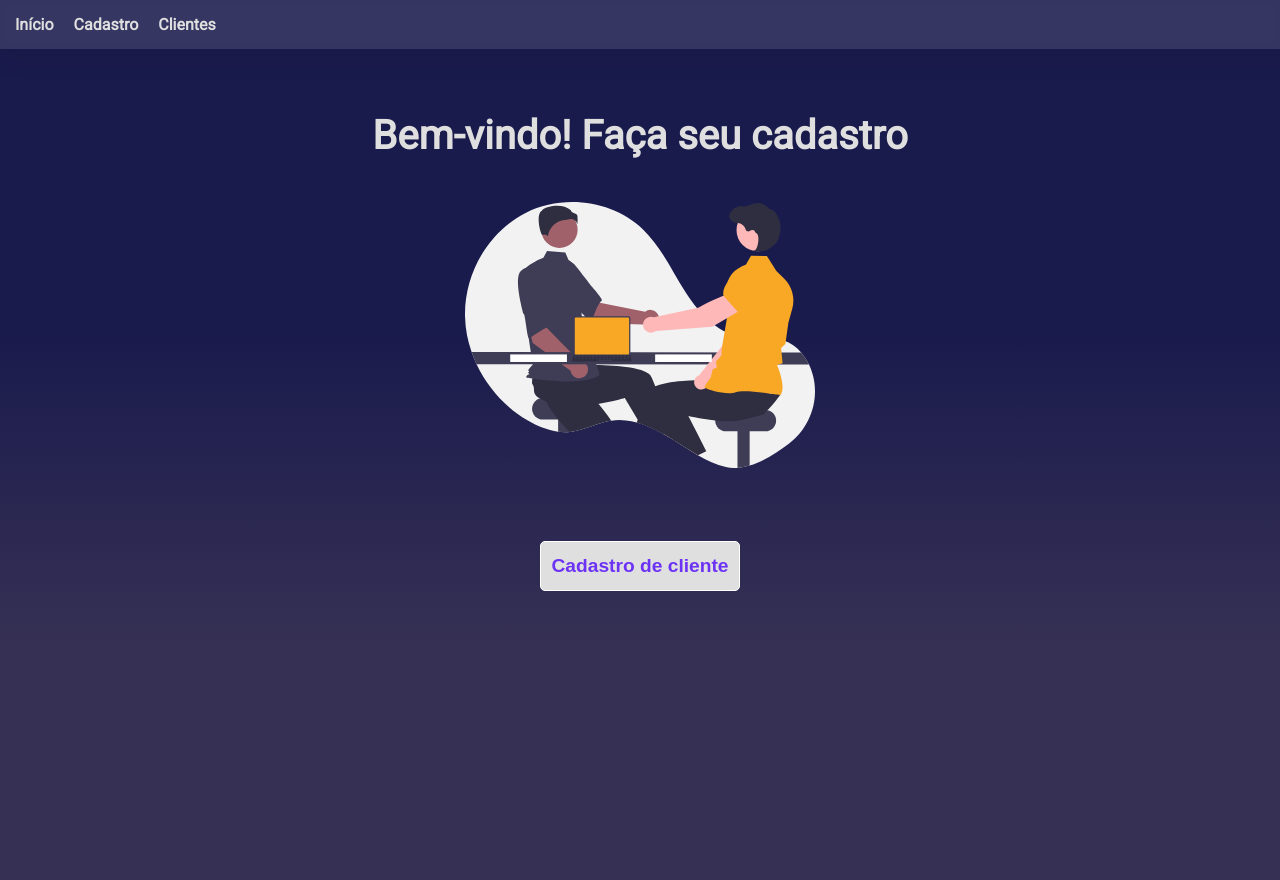
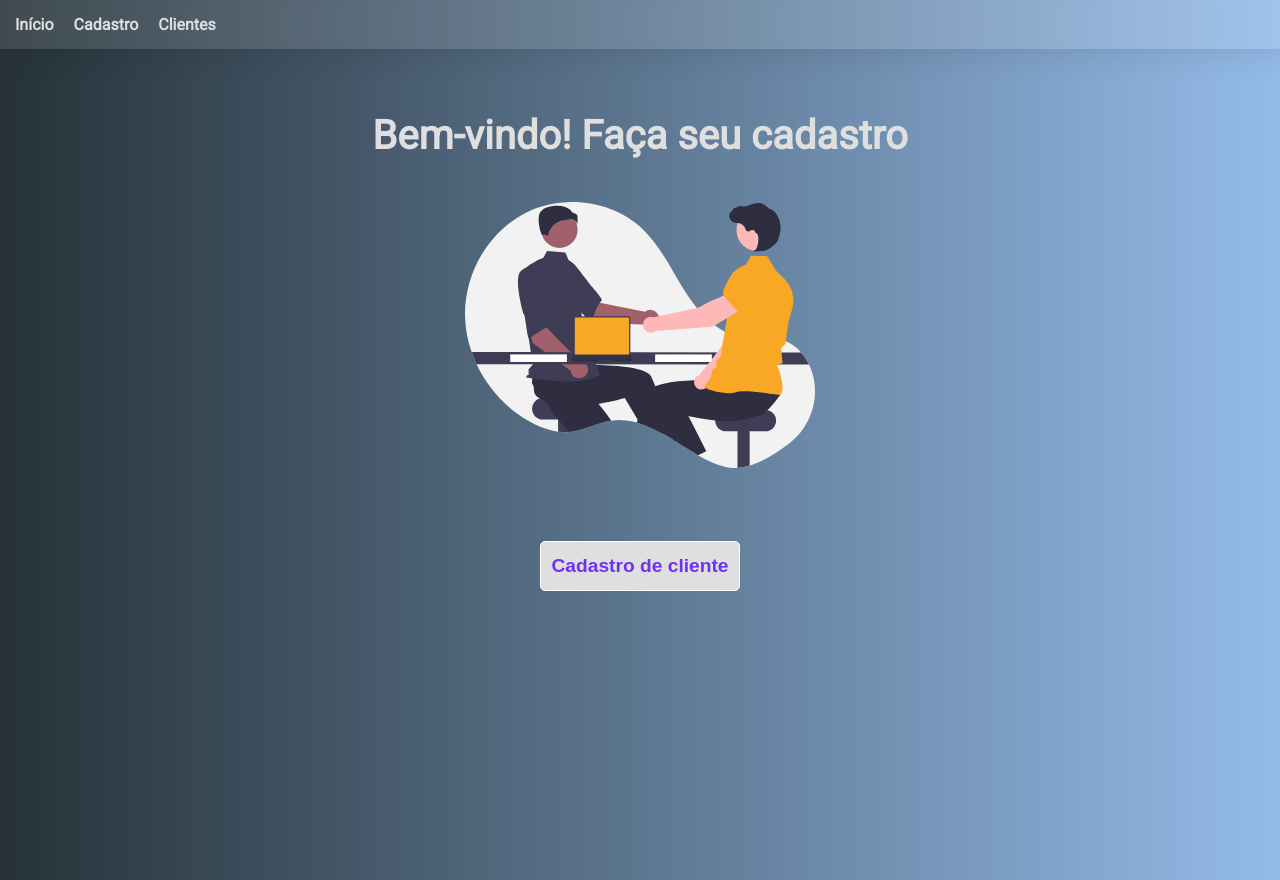
Before and after one commit to helpmeagain/supermarket-api, a Flask app: page / in a window 1280 px wide. Run offline with Flask 3, Linux system fonts and the light colour scheme.

Commit message:
style: alterando background

```diff
--- a/static/css/styles.css
+++ b/static/css/styles.css
@@ -3,8 +3,8 @@
 /* Estilização global */
 html,
 body {
-  background: rgb(26, 27, 77);
-  background: linear-gradient(180deg, rgba(26, 27, 77, 1) 32%, rgba(54, 48, 84, 1) 71%);
+  background: rgb(38,50,56);
+  background: linear-gradient(90deg, rgba(38,50,56,1) 0%, rgba(148,187,233,1) 100%);
   margin: 0;
   padding: 0;
   font-family: 'Roboto', sans-serif;
```
